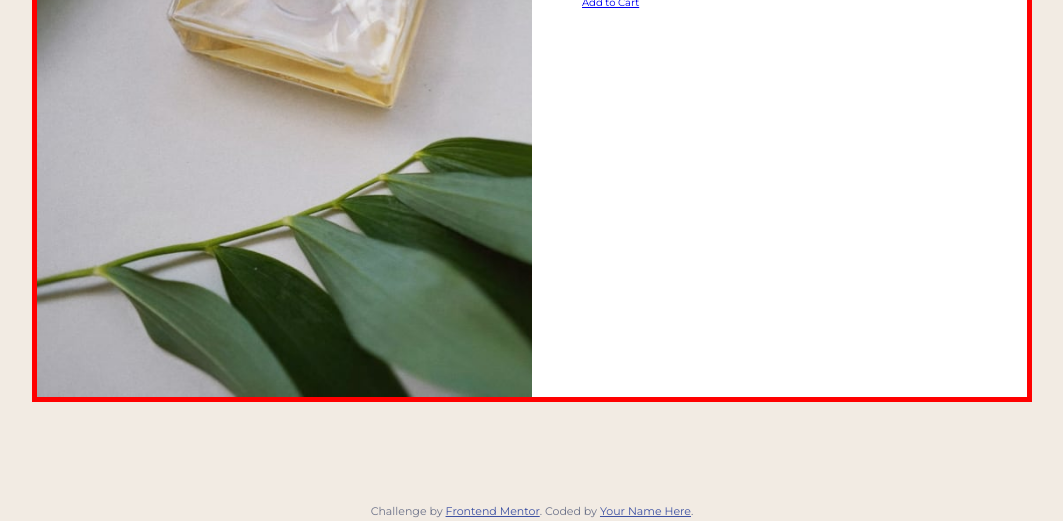
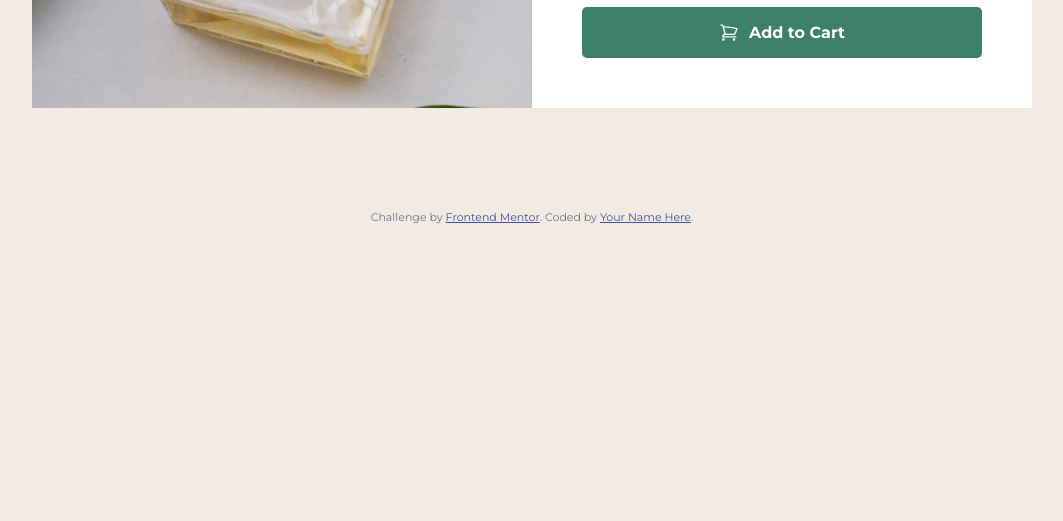
Before and after one commit to D-Jovanovic/product-preview-card-component, a website: page index.html in a window 1280 px wide. Shown: the part 498-1019 px from the top of the page, without its empty margins (108-1171 px from the left). After the commit the page ends 800 px from the top, so only its background shows below. Drawn offline with Linux system fonts and the light colour scheme.

Commit message:
styling button

```diff
--- a/index.html
+++ b/index.html
@@ -50,7 +50,23 @@
           Polge, Perfumer-Creator for the House of CHANEL
         </p>
         <span class="price">$149.99</span>
-        <a href="#" class="btn">Add to Cart</a>
+        <a href="#" class="btn"
+          ><svg
+            xmlns="http://www.w3.org/2000/svg"
+            fill="none"
+            viewBox="0 0 24 24"
+            stroke-width="1.5"
+            stroke="currentColor"
+            class="btn__icon"
+          >
+            <path
+              stroke-linecap="round"
+              stroke-linejoin="round"
+              d="M2.25 3h1.386c.51 0 .955.343 1.087.835l.383 1.437M7.5 14.25a3 3 0 00-3 3h15.75m-12.75-3h11.218c1.121-2.3 2.1-4.684 2.924-7.138a60.114 60.114 0 00-16.536-1.84M7.5 14.25L5.106 5.272M6 20.25a.75.75 0 11-1.5 0 .75.75 0 011.5 0zm12.75 0a.75.75 0 11-1.5 0 .75.75 0 011.5 0z"
+            />
+          </svg>
+          Add to Cart</a
+        >
       </div>
     </main>
 
--- a/sass/components/_product-preview.scss
+++ b/sass/components/_product-preview.scss
@@ -1,10 +1,10 @@
 .container {
   display: grid;
-  border: 5px solid red;
   grid-template-columns: repeat(2, 1fr);
+  // border-radius: 100px;
   max-width: 100rem; //1440px is to big; change after done with info container
   margin: 10rem auto;
-  height: 80rem; //this need to be auto?
+  // height: 80rem; this need to be auto?
 
   &__img {
     background-image: url(/images/image-product-desktop.jpg);
@@ -43,10 +43,12 @@
     }
 
     .price {
+      display: inline-block;
       position: relative;
       font-family: "Fraunces", sans-serif;
       color: $color-primary-dark;
       font-size: 4rem;
+      margin-bottom: $margin-bottom;
 
       &::after {
         position: absolute;
@@ -61,7 +63,30 @@
     }
 
     .btn {
-      display: block;
+      &:link,
+      &:visited {
+        display: flex;
+        max-width: 100%;
+        justify-content: center;
+        background-color: $color-primary-dark;
+        color: #fff;
+        text-decoration: none;
+        padding: 1.2rem 2.4rem;
+        font-size: 1.6rem;
+        font-weight: 600;
+        border-radius: 0.5rem;
+      }
+
+      &:hover {
+        cursor: pointer;
+        background-color: #2a5a48;
+        transition: all 0.2s;
+      }
+
+      &__icon {
+        width: 2rem;
+        margin-right: 1rem;
+      }
     }
   }
 }
```
Also changed, not shown: css/style.css.
